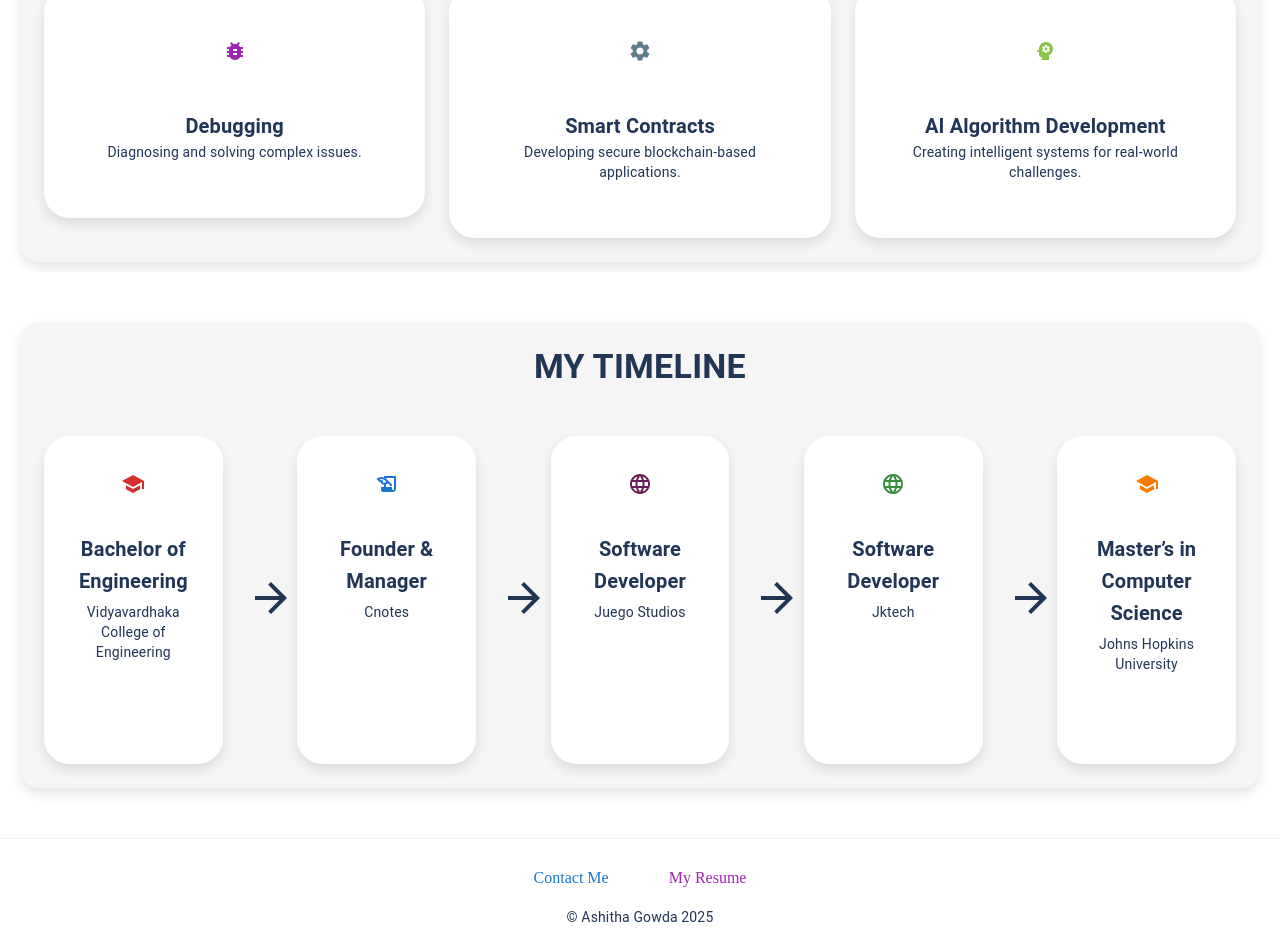
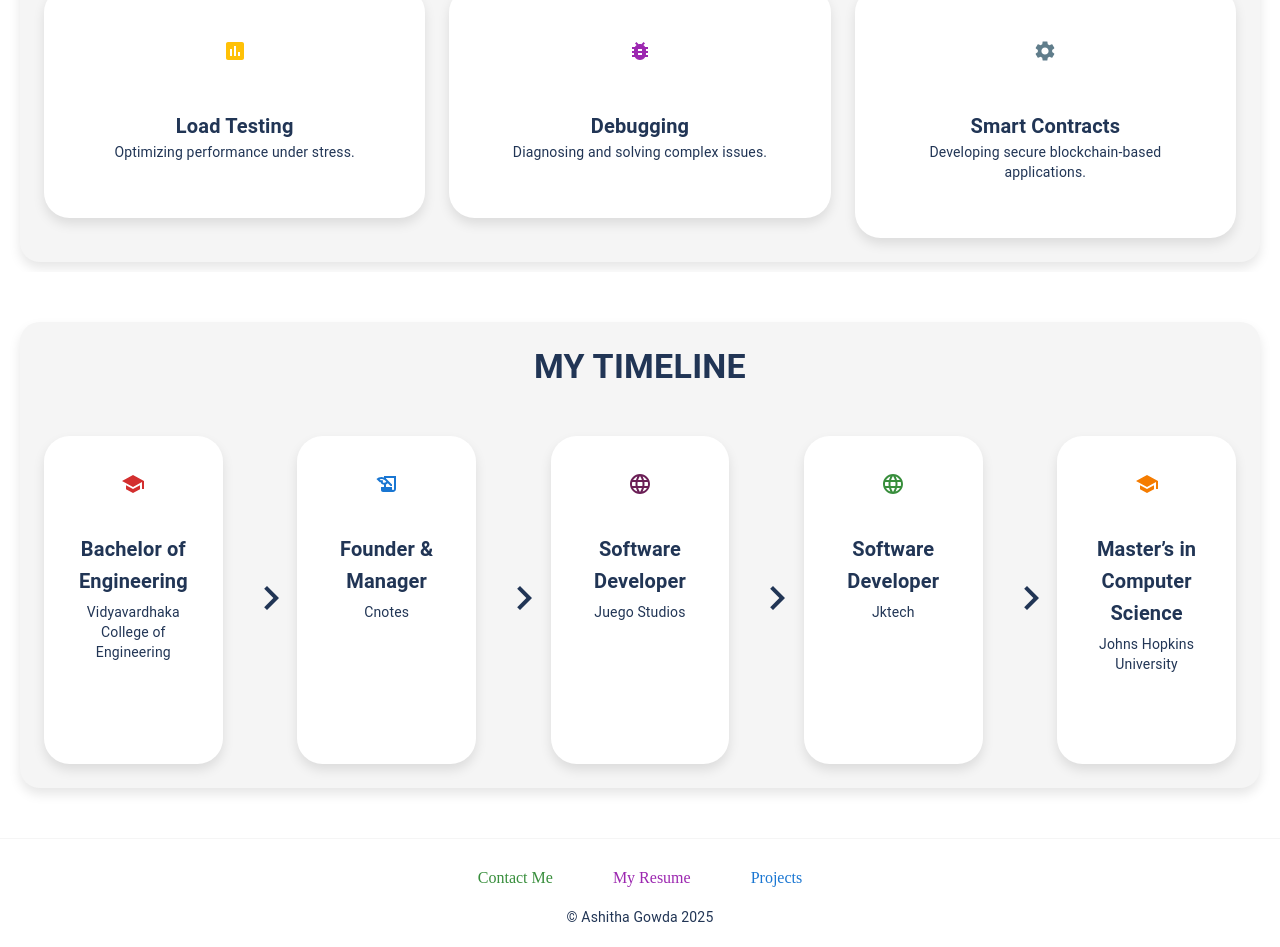
Before and after one commit to AshithaPGowda/portfolio, a Next.js app: page / in a window 1280 px wide. Shown: the part 1280-2227 px from the top of the page. Built offline with nearby package versions, Linux system fonts and the light colour scheme.

Commit message:
added cusom footer colours and changed arrow head icon to navigation next

```diff
--- a/src/app/colours.js
+++ b/src/app/colours.js
@@ -46,6 +46,15 @@ COLOURS.TIMELINECOLOURS = [
     "#F57C00",  // Dark Orange (Warm and upbeat)
 ];
 
+COLOURS.FOOTER_CONTACT_ME_LIGHT = "#388E3C"
+COLOURS.FOOTER_CONTACT_ME_DARK = "#D32F2F"
+
+COLOURS.FOOTER_RESUME_LIGHT = "#6A1E55"
+COLOURS.FOOTER_RESUME_DARK = "#6A1E55"
+
+COLOURS.FOOTER_PROJECT_LIGHT = "#F57C00"
+COLOURS.FOOTER_PROJECT_DARK = "#6A1E55"
+
 
 
 export default COLOURS
--- a/src/app/components/footerContent/customFooter.js
+++ b/src/app/components/footerContent/customFooter.js
@@ -1,7 +1,8 @@
 "use client";
 
 import { useState } from "react";
-import { Typography, Button } from "@mui/material";
+import { Typography } from "@mui/material";
+import { useRouter } from "next/navigation"; // Import useRouter
 import CONSTANT from "@/app/constants";
 import COLOURS from "@/app/colours";
 import ContactForm from "./contentForm";
@@ -10,6 +11,7 @@ import ResumeViewer from "./resumeViewer";
 const Footer = ({ theme, isMobile }) => {
     const [showContactForm, setShowContactForm] = useState(false);
     const [showResume, setShowResume] = useState(false);
+    const router = useRouter(); // Initialize useRouter
 
     const currentYear = new Date().getFullYear();
 
@@ -25,6 +27,11 @@ const Footer = ({ theme, isMobile }) => {
         link.href = CONSTANT.RESUMEURL;
         link.download = CONSTANT.RESUME_NAME_FOR_DOWNLOAD; // Customize the filename if necessary
         link.click();
+    };
+
+    // Handle "Projects" button click
+    const handleProjectsClick = () => {
+        router.push("/projects"); // Navigate to /projects
     };
 
     return (
@@ -45,7 +52,7 @@ const Footer = ({ theme, isMobile }) => {
                     color="primary"
                     onClick={handleOpenContactForm}
                     style={{
-                        backgroundColor: COLOURS[`BUTTON_${theme}`],
+                        color: COLOURS[`FOOTER_CONTACT_ME_${theme}`],
                         padding: "10px 20px",
                         borderRadius: "5px",
                         cursor: "pointer", // Hand on hover
@@ -63,7 +70,7 @@ const Footer = ({ theme, isMobile }) => {
                     color="secondary"
                     onClick={isMobile ? handleDownloadResume : handleOpenResume}
                     style={{
-                        backgroundColor: COLOURS[`BUTTON_${theme}`],
+                        color: COLOURS[`COLOURS.FOOTER_RESUME_${theme}`],
                         padding: "10px 20px",
                         borderRadius: "5px",
                         cursor: "pointer", // Hand on hover
@@ -73,6 +80,24 @@ const Footer = ({ theme, isMobile }) => {
                     onMouseLeave={(e) => (e.target.style.transform = "scale(1)")} // Reset
                 >
                     {isMobile ? "Download Resume" : "My Resume"}
+                </Typography>
+
+                {/* Projects Button */}
+                <Typography
+                    variant="contained"
+                    color="primary"
+                    onClick={handleProjectsClick} // Updated to navigate to /projects
+                    style={{
+                        color: COLOURS[`COLOURS.FOOTER_PROJECT${theme}`],
+                        padding: "10px 20px",
+                        borderRadius: "5px",
+                        cursor: "pointer", // Hand on hover
+                        transition: "transform 0.2s ease", // Smooth animation
+                    }}
+                    onMouseEnter={(e) => (e.target.style.transform = "scale(1.1)")} // Enlarge
+                    onMouseLeave={(e) => (e.target.style.transform = "scale(1)")} // Reset
+                >
+                    Projects
                 </Typography>
             </div>
 
--- a/src/app/components/sectionPersonal/educationDetails.js
+++ b/src/app/components/sectionPersonal/educationDetails.js
@@ -1,8 +1,9 @@
 "use client";
 import React from "react";
 import { Card, CardContent, Grid, Typography, useMediaQuery, useTheme } from "@mui/material";
-import { Engineering, Science, HistoryEdu, Language, School, ArrowForward } from "@mui/icons-material";
+import { HistoryEdu, Language, School, ArrowForward } from "@mui/icons-material";
 import { useState, useEffect } from "react";
+import NavigateNextIcon from '@mui/icons-material/NavigateNext';
 import COLOURS from "@/app/colours";
 import "./education.module.css";
 import SwipeableCards from "./swipeableCards";
@@ -236,7 +237,7 @@ const Education = ({ theme, timelineColours }) => {
                                 {/* Arrow */}
                                 {index < education.length - 1 && (
                                     <Grid item xs={12} sm={1} md={0.5} style={{ textAlign: "center" }}>
-                                        <ArrowForward
+                                        <NavigateNextIcon
                                             style={{
                                                 fontSize: "3rem",
                                                 color: COLOURS[`TEXT_COLOUR_${theme}`],
--- a/src/app/mySkills.js
+++ b/src/app/mySkills.js
@@ -62,6 +62,20 @@ CONSTANT.SKILLS = [
         ],
     },
     {
+        color: "#8BC34A",
+        icon: <Psychology />,
+        title: "AI Algorithm Development",
+        description: "Creating intelligent systems for real-world challenges.",
+        details: "TensorFlow, PyTorch, Scikit-learn, AI Pipelines.",
+    },
+    {
+        color: "#FF5722",
+        icon: <Api />,
+        title: "RESTful APIs",
+        description: "Building efficient and scalable API integrations.",
+        details: "REST API, GraphQL, WebSockets, CQRS, Microservices.",
+    },
+    {
         color: "#2196F3",
         icon: <Cloud />,
         title: "Hosting",
@@ -81,13 +95,6 @@ CONSTANT.SKILLS = [
         title: "Testing & Security",
         description: "Ensuring code quality and system security.",
         details: "Jest, Mocha, Chai, TDD, Rate Limiting, XSS, MITM Protection.",
-    },
-    {
-        color: "#FF5722",
-        icon: <Api />,
-        title: "RESTful APIs",
-        description: "Building efficient and scalable API integrations.",
-        details: "REST API, GraphQL, WebSockets, CQRS, Microservices.",
     },
     {
         color: "#FFC107",
@@ -110,13 +117,6 @@ CONSTANT.SKILLS = [
         description: "Developing secure blockchain-based applications.",
         details: "Solidity, Hardhat, Web3.js, Ethers.js, DeFi, NFT Development.",
     },
-    {
-        color: "#8BC34A",
-        icon: <Psychology />,
-        title: "AI Algorithm Development",
-        description: "Creating intelligent systems for real-world challenges.",
-        details: "TensorFlow, PyTorch, Scikit-learn, AI Pipelines.",
-    },
 ];
 
 export default CONSTANT;
```
